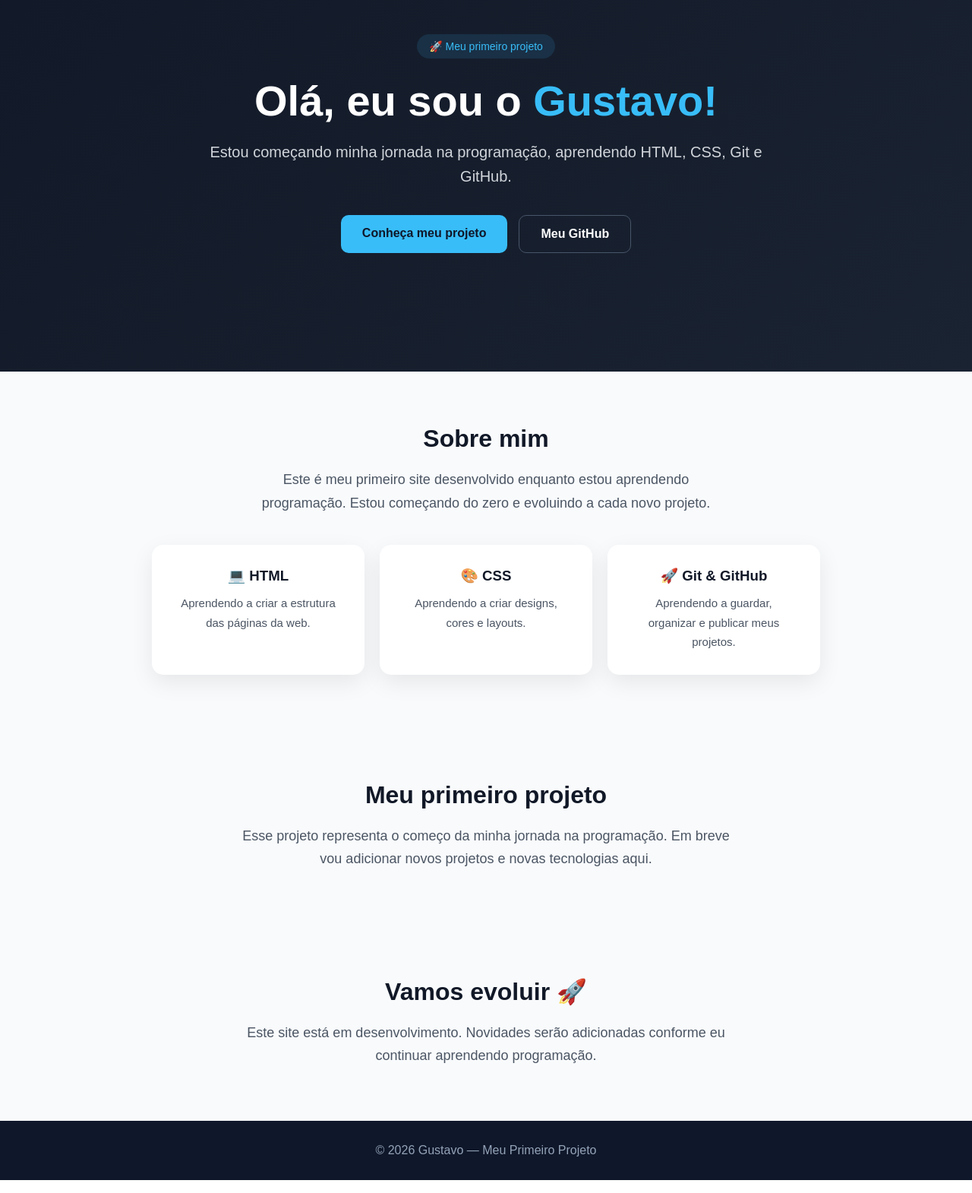
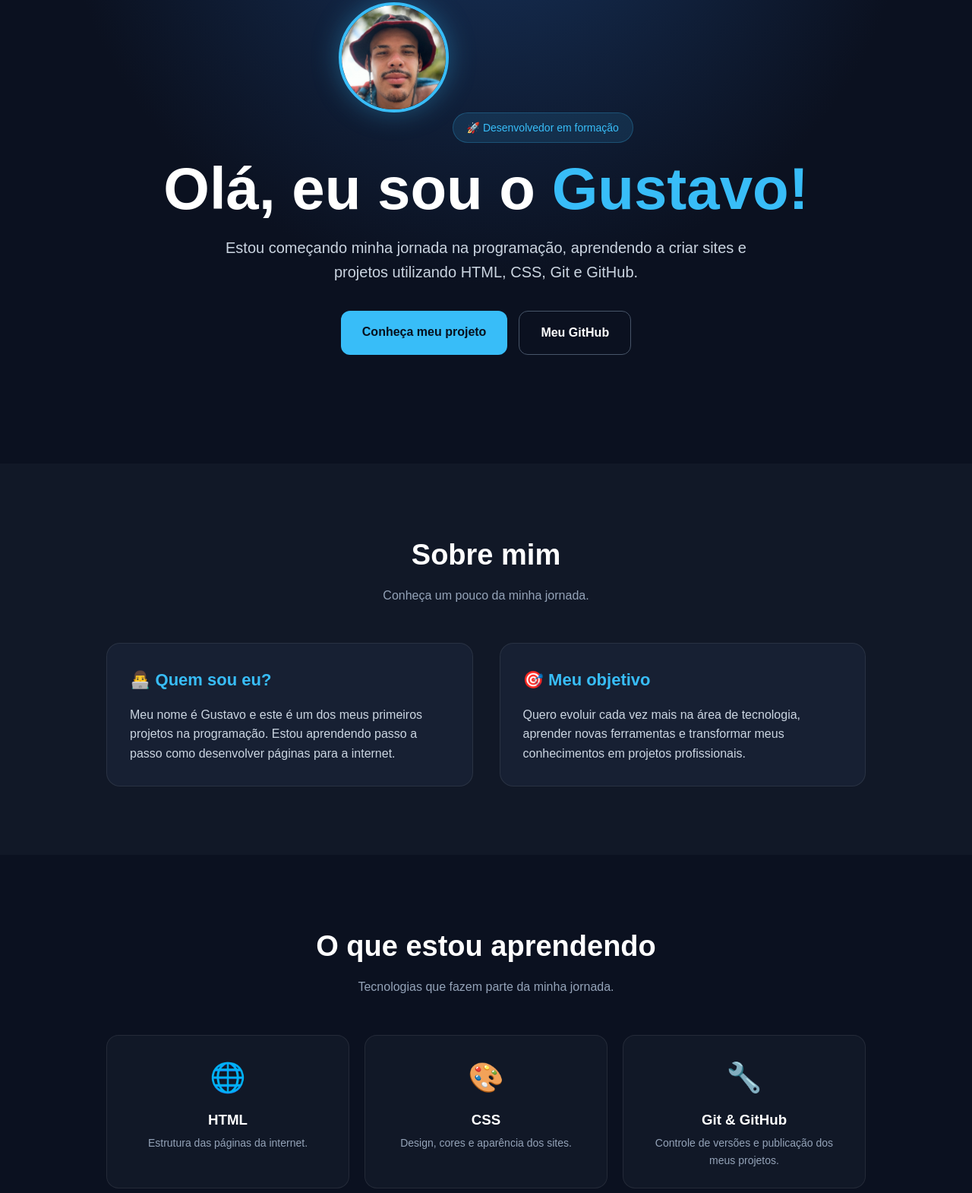
Before and after one commit to gustavolopesgl327-spec/meu-primeiro-projeto, a plain HTML site: page index.html in a window 1280 px wide. Shown: the part 190-1760 px from the top of the page at 76% size. Drawn offline with Linux system fonts and the light colour scheme.

Commit message:
Update index.html

```diff
--- a/index.html
+++ b/index.html
@@ -1,12 +1,10 @@
 <!DOCTYPE html>
 <html lang="pt-BR">
-
 <head>
     <meta charset="UTF-8">
-
     <meta name="viewport" content="width=device-width, initial-scale=1.0">
 
-    <title>Gustavo | Meu Primeiro Site</title>
+    <title>Gustavo | Desenvolvedor em formação</title>
 
     <style>
         * {
@@ -15,23 +13,36 @@
             box-sizing: border-box;
         }
 
+        html {
+            scroll-behavior: smooth;
+        }
+
         body {
             font-family: Arial, Helvetica, sans-serif;
-            background: linear-gradient(135deg, #111827, #1f2937);
-            color: white;
-            min-height: 100vh;
+            background: #0b1120;
+            color: #ffffff;
+            line-height: 1.6;
         }
 
+        /* CABEÇALHO */
+
         header {
-            padding: 25px 8%;
+            width: 100%;
+            padding: 22px 8%;
             display: flex;
             justify-content: space-between;
             align-items: center;
-            border-bottom: 1px solid rgba(255,255,255,0.1);
+            position: fixed;
+            top: 0;
+            left: 0;
+            z-index: 1000;
+            background: rgba(11, 17, 32, 0.9);
+            backdrop-filter: blur(10px);
+            border-bottom: 1px solid rgba(255,255,255,0.08);
         }
 
         .logo {
-            font-size: 24px;
+            font-size: 25px;
             font-weight: bold;
         }
 
@@ -40,158 +51,284 @@
         }
 
         nav a {
-            color: white;
+            color: #ffffff;
             text-decoration: none;
-            margin-left: 20px;
+            margin-left: 25px;
             font-size: 15px;
+            transition: 0.3s;
         }
 
         nav a:hover {
             color: #38bdf8;
         }
 
+        /* HERO */
+
         .hero {
-            min-height: 75vh;
+            min-height: 100vh;
             display: flex;
             align-items: center;
             justify-content: center;
             text-align: center;
-            padding: 60px 20px;
+            padding: 120px 20px 70px;
+            background:
+                radial-gradient(circle at top, #17335c 0%, #0b1120 55%);
         }
 
         .hero-content {
-            max-width: 750px;
+            max-width: 850px;
+        }
+
+        .foto {
+            width: 145px;
+            height: 145px;
+            object-fit: cover;
+            border-radius: 50%;
+            border: 4px solid #38bdf8;
+            margin-bottom: 25px;
+            box-shadow: 0 0 35px rgba(56,189,248,0.35);
         }
 
         .tag {
             display: inline-block;
-            background: rgba(56, 189, 248, 0.12);
+            padding: 8px 18px;
+            border-radius: 30px;
+            background: rgba(56,189,248,0.12);
             color: #38bdf8;
-            padding: 8px 16px;
-            border-radius: 30px;
-            margin-bottom: 25px;
+            border: 1px solid rgba(56,189,248,0.25);
+            margin-bottom: 20px;
             font-size: 14px;
         }
 
-        h1 {
-            font-size: 56px;
-            line-height: 1.1;
+        .hero h1 {
+            font-size: clamp(42px, 8vw, 78px);
+            line-height: 1.05;
             margin-bottom: 20px;
         }
 
-        h1 span {
+        .hero h1 span {
             color: #38bdf8;
         }
 
-        .description {
-            color: #d1d5db;
+        .hero p {
+            max-width: 700px;
+            margin: auto;
+            color: #cbd5e1;
             font-size: 20px;
-            line-height: 1.6;
-            margin-bottom: 35px;
         }
 
-        .buttons {
+        .botoes {
+            margin-top: 35px;
             display: flex;
             justify-content: center;
             gap: 15px;
             flex-wrap: wrap;
         }
 
-        .button {
+        .botao {
             display: inline-block;
             padding: 15px 28px;
-            border-radius: 10px;
+            border-radius: 12px;
             text-decoration: none;
             font-weight: bold;
             transition: 0.3s;
         }
 
-        .primary {
+        .principal {
             background: #38bdf8;
-            color: #0f172a;
+            color: #07111f;
         }
 
-        .primary:hover {
+        .principal:hover {
             transform: translateY(-3px);
-            background: #7dd3fc;
+            box-shadow: 0 10px 30px rgba(56,189,248,0.3);
         }
 
-        .secondary {
+        .secundario {
+            color: #ffffff;
             border: 1px solid #475569;
-            color: white;
         }
 
-        .secondary:hover {
-            background: #334155;
+        .secundario:hover {
+            border-color: #38bdf8;
+            color: #38bdf8;
         }
 
+        /* SEÇÕES */
+
         section {
-            padding: 70px 8%;
-            background: #f8fafc;
-            color: #111827;
+            padding: 90px 8%;
+        }
+
+        .container {
+            max-width: 1000px;
+            margin: auto;
+        }
+
+        .titulo {
+            text-align: center;
+            margin-bottom: 50px;
+        }
+
+        .titulo h2 {
+            font-size: 38px;
+            margin-bottom: 10px;
+        }
+
+        .titulo p {
+            color: #94a3b8;
+        }
+
+        /* SOBRE */
+
+        .sobre {
+            background: #111827;
+        }
+
+        .sobre-box {
+            display: grid;
+            grid-template-columns: 1fr 1fr;
+            gap: 35px;
+        }
+
+        .card {
+            background: #172033;
+            padding: 30px;
+            border-radius: 18px;
+            border: 1px solid rgba(255,255,255,0.08);
+        }
+
+        .card h3 {
+            color: #38bdf8;
+            margin-bottom: 15px;
+            font-size: 22px;
+        }
+
+        .card p {
+            color: #cbd5e1;
+        }
+
+        /* TECNOLOGIAS */
+
+        .tecnologias {
+            display: grid;
+            grid-template-columns: repeat(3, 1fr);
+            gap: 20px;
+        }
+
+        .tech {
+            background: #111827;
+            border: 1px solid rgba(255,255,255,0.08);
+            padding: 25px;
+            border-radius: 16px;
+            text-align: center;
+            transition: 0.3s;
+        }
+
+        .tech:hover {
+            transform: translateY(-5px);
+            border-color: #38bdf8;
+        }
+
+        .tech .icone {
+            font-size: 38px;
+            margin-bottom: 10px;
+        }
+
+        .tech h3 {
+            margin-bottom: 5px;
+        }
+
+        .tech p {
+            color: #94a3b8;
+            font-size: 14px;
+        }
+
+        /* PROJETO */
+
+        .projeto {
+            background: #111827;
+        }
+
+        .projeto-card {
+            text-align: center;
+            padding: 45px 25px;
+            border-radius: 20px;
+            background: linear-gradient(135deg, #172033, #0f172a);
+            border: 1px solid rgba(56,189,248,0.2);
+        }
+
+        .projeto-card h3 {
+            font-size: 30px;
+            margin-bottom: 15px;
+        }
+
+        .projeto-card p {
+            color: #cbd5e1;
+            max-width: 650px;
+            margin: 0 auto 25px;
+        }
+
+        /* CONTATO */
+
+        .contato {
             text-align: center;
         }
 
-        section h2 {
-            font-size: 32px;
-            margin-bottom: 20px;
+        .contato p {
+            color: #94a3b8;
+            margin-bottom: 25px;
         }
 
-        section p {
-            max-width: 650px;
-            margin: auto;
-            color: #4b5563;
-            font-size: 18px;
-            line-height: 1.7;
+        /* RODAPÉ */
+
+        footer {
+            text-align: center;
+            padding: 30px 20px;
+            background: #070b14;
+            border-top: 1px solid rgba(255,255,255,0.08);
+            color: #64748b;
         }
 
-        .cards {
-            display: flex;
-            justify-content: center;
-            gap: 20px;
-            flex-wrap: wrap;
-            margin-top: 40px;
+        footer span {
+            color: #38bdf8;
         }
 
-        .card {
-            background: white;
-            padding: 30px;
-            width: 280px;
-            border-radius: 15px;
-            box-shadow: 0 10px 30px rgba(0,0,0,0.08);
-        }
+        /* CELULAR */
 
-        .card h3 {
-            margin-bottom: 12px;
-        }
-
-        .card p {
-            font-size: 15px;
-        }
-
-        footer {
-            background: #0f172a;
-            text-align: center;
-            padding: 30px 20px;
-            color: #94a3b8;
-        }
-
-        @media (max-width: 600px) {
+        @media (max-width: 700px) {
 
             header {
-                padding: 20px;
+                padding: 18px 5%;
             }
 
             nav {
                 display: none;
             }
 
-            h1 {
-                font-size: 42px;
+            section {
+                padding: 70px 5%;
             }
 
-            .description {
-                font-size: 18px;
+            .hero {
+                padding-top: 120px;
+            }
+
+            .hero p {
+                font-size: 17px;
+            }
+
+            .sobre-box {
+                grid-template-columns: 1fr;
+            }
+
+            .tecnologias {
+                grid-template-columns: 1fr;
+            }
+
+            .foto {
+                width: 125px;
+                height: 125px;
             }
         }
     </style>
@@ -199,45 +336,60 @@
 
 <body>
 
+    <!-- CABEÇALHO -->
+
     <header>
         <div class="logo">
             Gustavo<span>.</span>
         </div>
 
         <nav>
+            <a href="#inicio">Início</a>
             <a href="#sobre">Sobre</a>
+            <a href="#tecnologias">Tecnologias</a>
             <a href="#projeto">Projeto</a>
-            <a href="#contato">Contato</a>
         </nav>
     </header>
 
-    <main>
 
-        <div class="hero">
+    <!-- INÍCIO -->
+
+    <section class="hero" id="inicio">
 
         <div class="hero-content">
 
+            <img
+                src="IMG_5340.jpeg"
+                alt="Foto de Gustavo"
+                class="foto"
+            >
+
             <div class="tag">
-                    🚀 Meu primeiro projeto
+                🚀 Desenvolvedor em formação
             </div>
 
             <h1>
-                    Olá, eu sou o <span>Gustavo!</span>
+                Olá, eu sou o
+                <span>Gustavo!</span>
             </h1>
 
-                <p class="description">
+            <p>
                 Estou começando minha jornada na programação,
-                    aprendendo HTML, CSS, Git e GitHub.
+                aprendendo a criar sites e projetos utilizando
+                HTML, CSS, Git e GitHub.
             </p>
 
-                <div class="buttons">
+            <div class="botoes">
 
-                    <a class="button primary" href="#sobre">
+                <a href="#sobre" class="botao principal">
                     Conheça meu projeto
                 </a>
 
-                    <a class="button secondary"
-                       href="https://github.com/gustavolopesgl327-spec">
+                <a
+                    href="https://github.com/gustavolopesgl327-spec"
+                    target="_blank"
+                    class="botao secundario"
+                >
                     Meu GitHub
                 </a>
 
@@ -245,78 +397,190 @@
 
         </div>
 
+    </section>
+
+
+    <!-- SOBRE -->
+
+    <section class="sobre" id="sobre">
+
+        <div class="container">
+
+            <div class="titulo">
+                <h2>Sobre mim</h2>
+                <p>Conheça um pouco da minha jornada.</p>
             </div>
 
-        <section id="sobre">
+            <div class="sobre-box">
 
-            <h2>Sobre mim</h2>
+                <div class="card">
+
+                    <h3>👨‍💻 Quem sou eu?</h3>
 
                     <p>
-                Este é meu primeiro site desenvolvido enquanto
-                estou aprendendo programação. Estou começando
-                do zero e evoluindo a cada novo projeto.
+                        Meu nome é Gustavo e este é um dos meus
+                        primeiros projetos na programação.
+                        Estou aprendendo passo a passo como
+                        desenvolver páginas para a internet.
                     </p>
 
-            <div class="cards">
-
-                <div class="card">
-                    <h3>💻 HTML</h3>
-                    <p>
-                        Aprendendo a criar a estrutura
-                        das páginas da web.
-                    </p>
                 </div>
 
                 <div class="card">
-                    <h3>🎨 CSS</h3>
+
+                    <h3>🎯 Meu objetivo</h3>
+
                     <p>
-                        Aprendendo a criar designs,
-                        cores e layouts.
+                        Quero evoluir cada vez mais na área de
+                        tecnologia, aprender novas ferramentas
+                        e transformar meus conhecimentos em
+                        projetos profissionais.
                     </p>
+
                 </div>
 
-                <div class="card">
-                    <h3>🚀 Git & GitHub</h3>
-                    <p>
-                        Aprendendo a guardar, organizar
-                        e publicar meus projetos.
-                    </p>
             </div>
 
         </div>
 
     </section>
 
-        <section id="projeto">
 
-            <h2>Meu primeiro projeto</h2>
+    <!-- TECNOLOGIAS -->
+
+    <section id="tecnologias">
+
+        <div class="container">
+
+            <div class="titulo">
+
+                <h2>O que estou aprendendo</h2>
 
                 <p>
-                Esse projeto representa o começo da minha
-                jornada na programação. Em breve vou adicionar
-                novos projetos e novas tecnologias aqui.
+                    Tecnologias que fazem parte da minha jornada.
                 </p>
+
+            </div>
+
+            <div class="tecnologias">
+
+                <div class="tech">
+
+                    <div class="icone">🌐</div>
+
+                    <h3>HTML</h3>
+
+                    <p>
+                        Estrutura das páginas da internet.
+                    </p>
+
+                </div>
+
+
+                <div class="tech">
+
+                    <div class="icone">🎨</div>
+
+                    <h3>CSS</h3>
+
+                    <p>
+                        Design, cores e aparência dos sites.
+                    </p>
+
+                </div>
+
+
+                <div class="tech">
+
+                    <div class="icone">🔧</div>
+
+                    <h3>Git & GitHub</h3>
+
+                    <p>
+                        Controle de versões e publicação
+                        dos meus projetos.
+                    </p>
+
+                </div>
+
+            </div>
+
+        </div>
 
     </section>
 
-        <section id="contato">
 
-            <h2>Vamos evoluir 🚀</h2>
+    <!-- PROJETO -->
+
+    <section class="projeto" id="projeto">
+
+        <div class="container">
+
+            <div class="projeto-card">
+
+                <h3>🚀 Meu primeiro projeto</h3>
 
                 <p>
-                Este site está em desenvolvimento.
-                Novidades serão adicionadas conforme
-                eu continuar aprendendo programação.
+                    Este site foi criado como parte da minha
+                    primeira experiência aprendendo programação.
+                    Estou construindo meu conhecimento desde o zero.
                 </p>
+
+                <a
+                    href="https://github.com/gustavolopesgl327-spec/meu-primeiro-projeto"
+                    target="_blank"
+                    class="botao principal"
+                >
+                    Ver projeto no GitHub
+                </a>
+
+            </div>
+
+        </div>
 
     </section>
 
-    </main>
+
+    <!-- CONTATO -->
+
+    <section class="contato">
+
+        <div class="container">
+
+            <div class="titulo">
+
+                <h2>Vamos começar? 🚀</h2>
+
+                <p>
+                    Este é apenas o começo da minha jornada
+                    na programação.
+                </p>
+
+                <a
+                    href="https://github.com/gustavolopesgl327-spec"
+                    target="_blank"
+                    class="botao principal"
+                >
+                    Acessar meu GitHub
+                </a>
+
+            </div>
+
+        </div>
+
+    </section>
+
+
+    <!-- RODAPÉ -->
 
     <footer>
-        © 2026 Gustavo — Meu Primeiro Projeto
+
+        <p>
+            © 2026 Gustavo.
+            Feito com <span>HTML & CSS</span> 🚀
+        </p>
+
     </footer>
 
 </body>
-
 </html>
```
Lines whose indentation alone changed are shown as unchanged.
